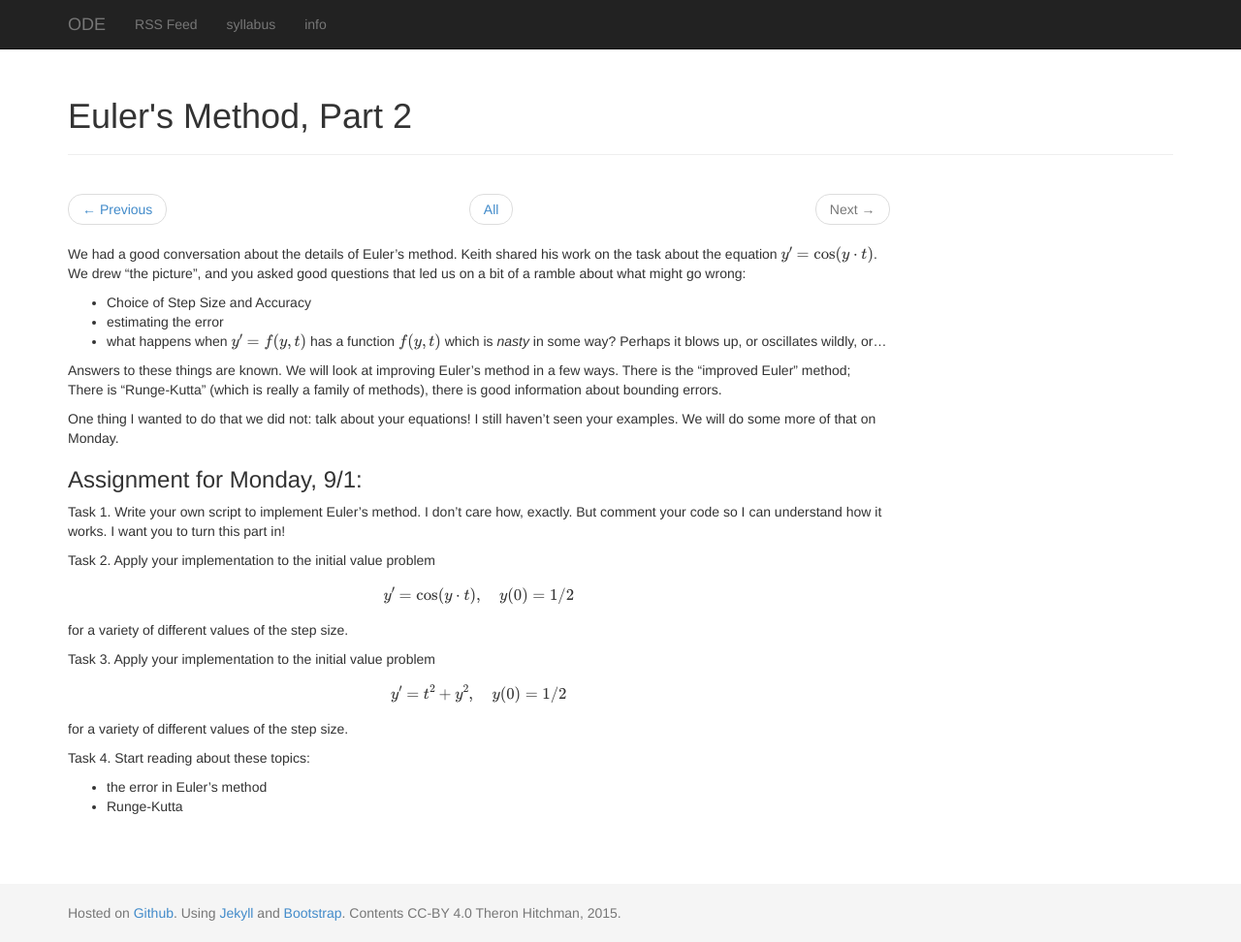
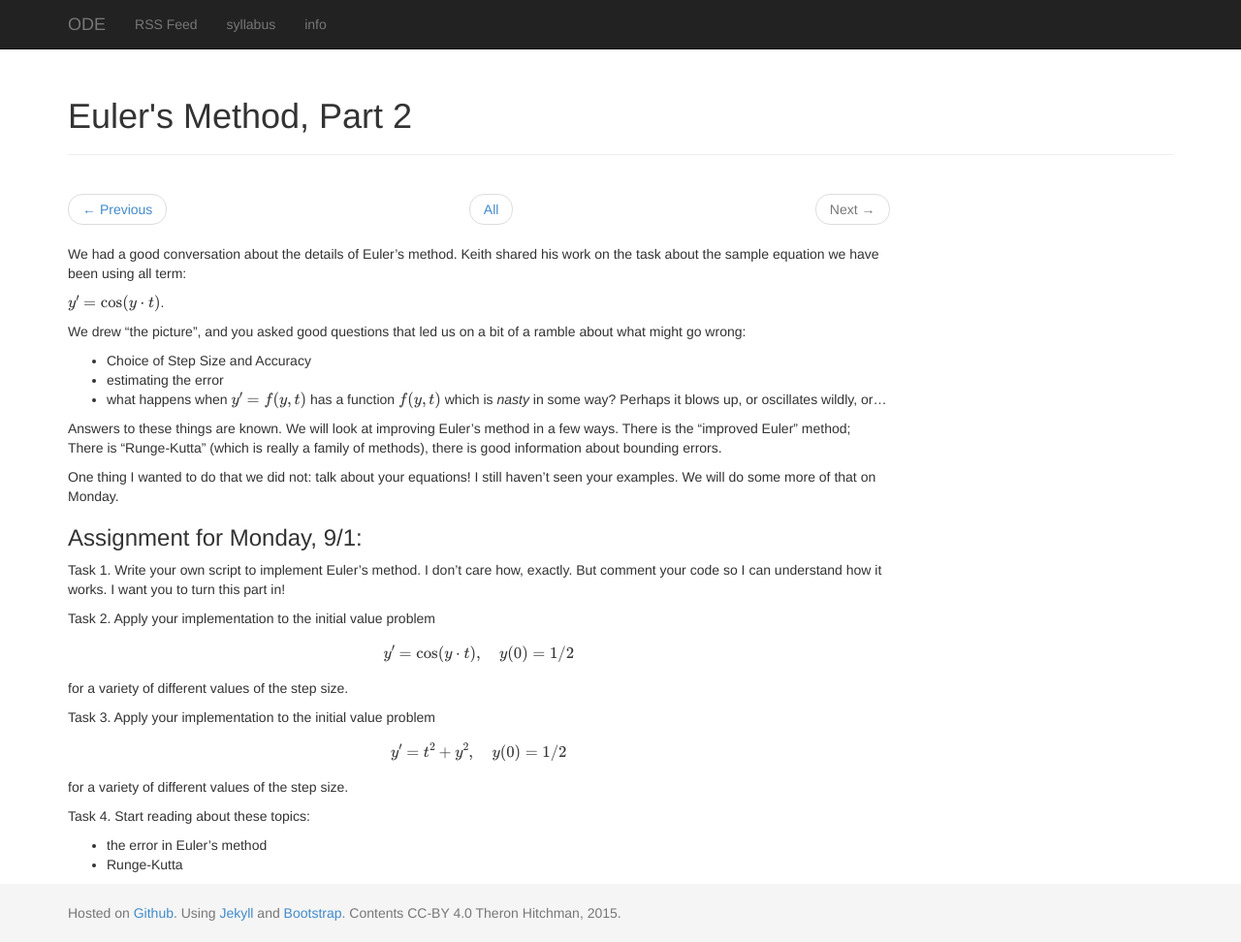
Before and after one commit to theronhitchman/ordinary-differential-equations, a Jekyll site: the page built from _posts/2015-08-28-euler2.md, in a window 1280 px wide and 972 px high. Shown: the whole window at 97% size. Built offline with Jekyll 4.4.1, drawn with Linux system fonts in a browser that asks for light colours; nearby versions of some CDN libraries; formulas are drawn with MathJax 3.

Commit message:
update post to avoid bug with slug cutoff in midst of latex code

```diff
--- a/_posts/2015-08-28-euler2.md
+++ b/_posts/2015-08-28-euler2.md
@@ -5,9 +5,12 @@ title: Euler's Method, Part 2
 ---
 
 We had a good conversation about the details of Euler's method. Keith shared
-his work on the task about the equation $$y' = \cos(y\cdot t)$$. We drew "the picture",
-and you asked good questions that led us on a bit of a ramble about what might
-go wrong:
+his work on the task about the sample equation we have been using all term:
+
+$$y' = \cos(y\cdot t)$$.
+
+We drew "the picture", and you asked good questions that led us on a bit of a
+ramble about what might go wrong:
 
   - Choice of Step Size and Accuracy
   - estimating the error
```
